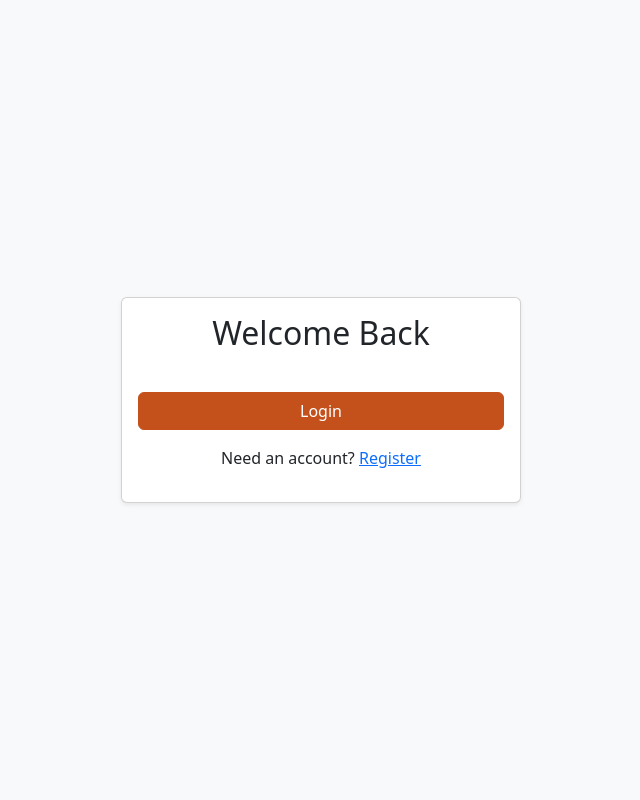
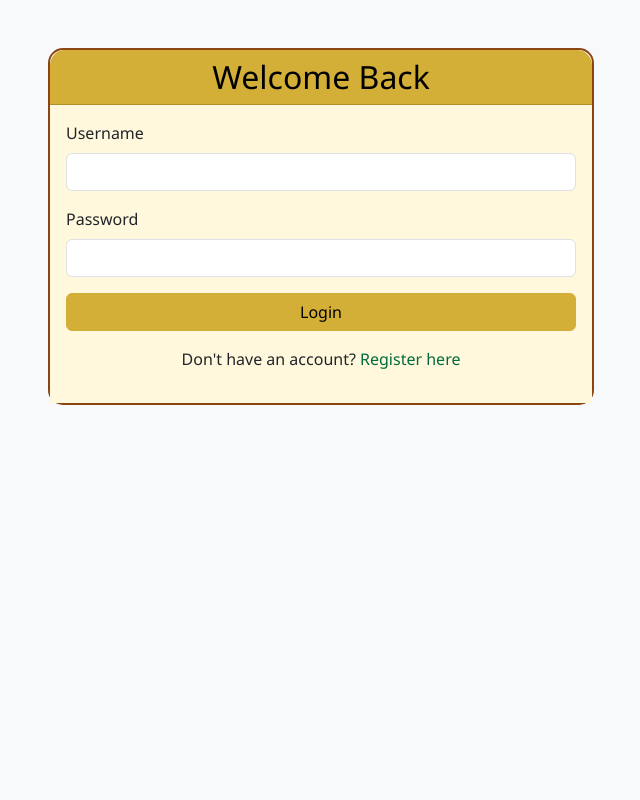
Before and after one commit to Gillmasija/EdudashPlatform, a Django app: page /login/ in a window 1280 px wide. Shown: the whole page, without its empty margins (319-959 px from the left). Run offline with Django 5.2, Linux system fonts and the light colour scheme; some libraries are stand-ins or nearby versions.

Commit message:
Agent query: Can you access the login page now? Is the African theme visible with gold and earth tones?
Enhance styling and add user login page with media file handling.

```diff
--- a/edudash/urls.py
+++ b/edudash/urls.py
@@ -1,8 +1,10 @@
 from django.contrib import admin
 from django.urls import path, include
+from django.conf import settings
+from django.conf.urls.static import static
 
 urlpatterns = [
     path('admin/', admin.site.urls),
     path('', include('users.urls')),
     path('dashboard/', include('dashboard.urls')),
-]
+] + static(settings.MEDIA_URL, document_root=settings.MEDIA_ROOT)
--- a/templates/base.html
+++ b/templates/base.html
@@ -7,15 +7,48 @@
     <link href="https://cdn.jsdelivr.net/npm/bootstrap@5.3.0/dist/css/bootstrap.min.css" rel="stylesheet">
     <style>
         :root {
-            --primary: #C4511C;
+            --primary: #D4AF37;  /* African Gold */
+            --secondary: #8B4513;  /* African Earth Brown */
+            --accent: #006B3C;  /* African Green */
+            --background: #FFF8DC;  /* Cream Background */
+        }
+        body {
+            background-color: var(--background);
+            font-family: 'Segoe UI', Tahoma, Geneva, Verdana, sans-serif;
         }
         .btn-primary {
             background-color: var(--primary);
             border-color: var(--primary);
+            color: #000;
         }
         .btn-primary:hover {
-            background-color: #A3420F;
-            border-color: #A3420F;
+            background-color: var(--secondary);
+            border-color: var(--secondary);
+            color: #fff;
+        }
+        .card {
+            border-color: var(--secondary);
+            border-radius: 15px;
+        }
+        .card-header {
+            background-color: var(--primary);
+            color: #000;
+            border-top-left-radius: 15px !important;
+            border-top-right-radius: 15px !important;
+        }
+        .nav-link {
+            color: var(--secondary);
+        }
+        .nav-link:hover {
+            color: var(--accent);
+        }
+        /* African pattern border */
+        .border-pattern {
+            border: 2px solid var(--secondary);
+            background-image: repeating-linear-gradient(45deg,
+                transparent, transparent 10px,
+                rgba(139, 69, 19, 0.1) 10px,
+                rgba(139, 69, 19, 0.1) 20px);
         }
     </style>
 </head>
--- /dev/null
+++ b/templates/users/login.html
@@ -0,0 +1,40 @@
+{% extends 'base.html' %}
+{% load crispy_forms_tags %}
+
+{% block content %}
+<div class="container py-5">
+    <div class="row justify-content-center">
+        <div class="col-md-6">
+            <div class="card border-pattern">
+                <div class="card-header text-center">
+                    <h2 class="mb-0">Welcome Back</h2>
+                </div>
+                <div class="card-body" style="background-color: var(--background);">
+                    <form method="post">
+                        {% csrf_token %}
+                        <div class="mb-3">
+                            <label for="username" class="form-label">Username</label>
+                            <input type="text" name="username" class="form-control" id="username" required>
+                        </div>
+                        <div class="mb-3">
+                            <label for="password" class="form-label">Password</label>
+                            <input type="password" name="password" class="form-control" id="password" required>
+                        </div>
+                        {% if messages %}
+                            {% for message in messages %}
+                                <div class="alert alert-{{ message.tags }}">{{ message }}</div>
+                            {% endfor %}
+                        {% endif %}
+                        <div class="d-grid gap-2">
+                            <button type="submit" class="btn btn-primary">Login</button>
+                        </div>
+                    </form>
+                    <div class="text-center mt-3">
+                        <p>Don't have an account? <a href="{% url 'register' %}" class="text-decoration-none" style="color: var(--accent);">Register here</a></p>
+                    </div>
+                </div>
+            </div>
+        </div>
+    </div>
+</div>
+{% endblock %}
```
Also changed, not shown: edudash/settings.py (+9 -0 lines).
